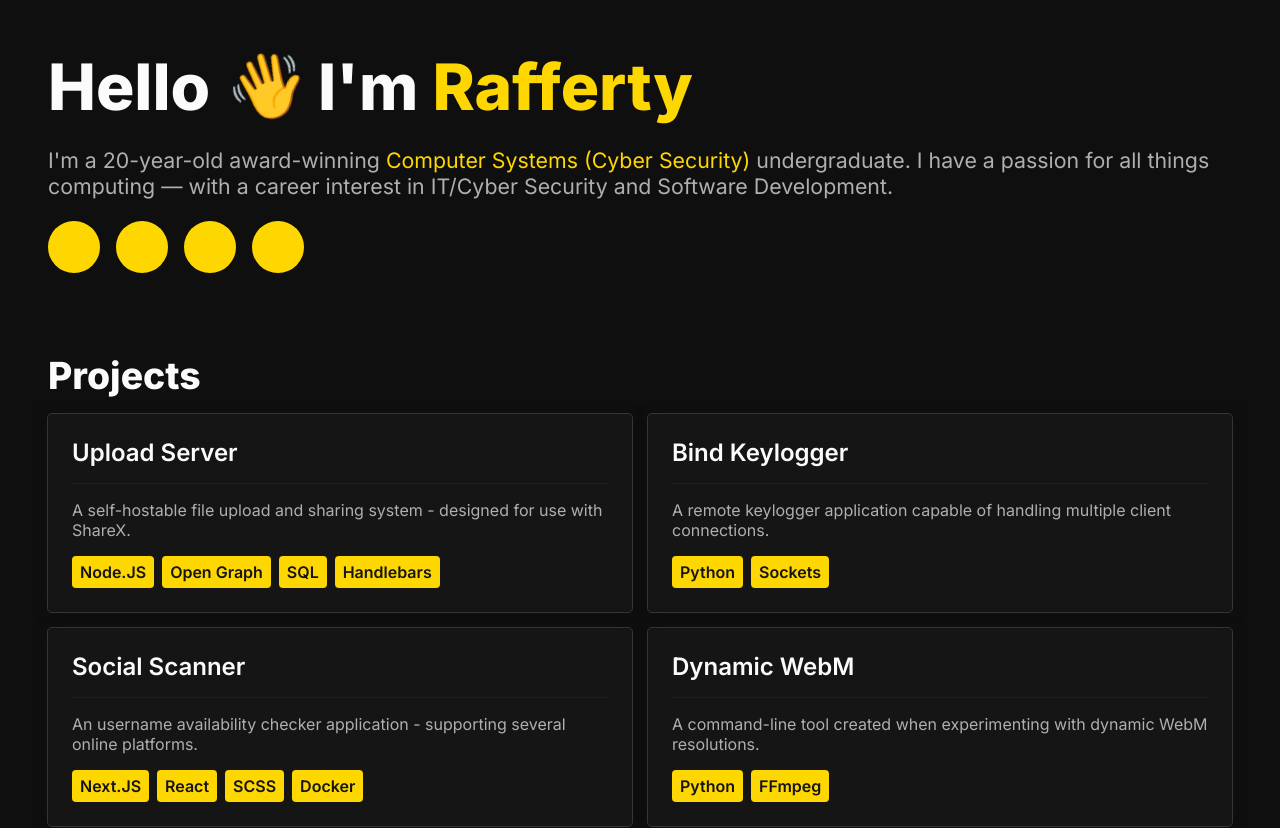
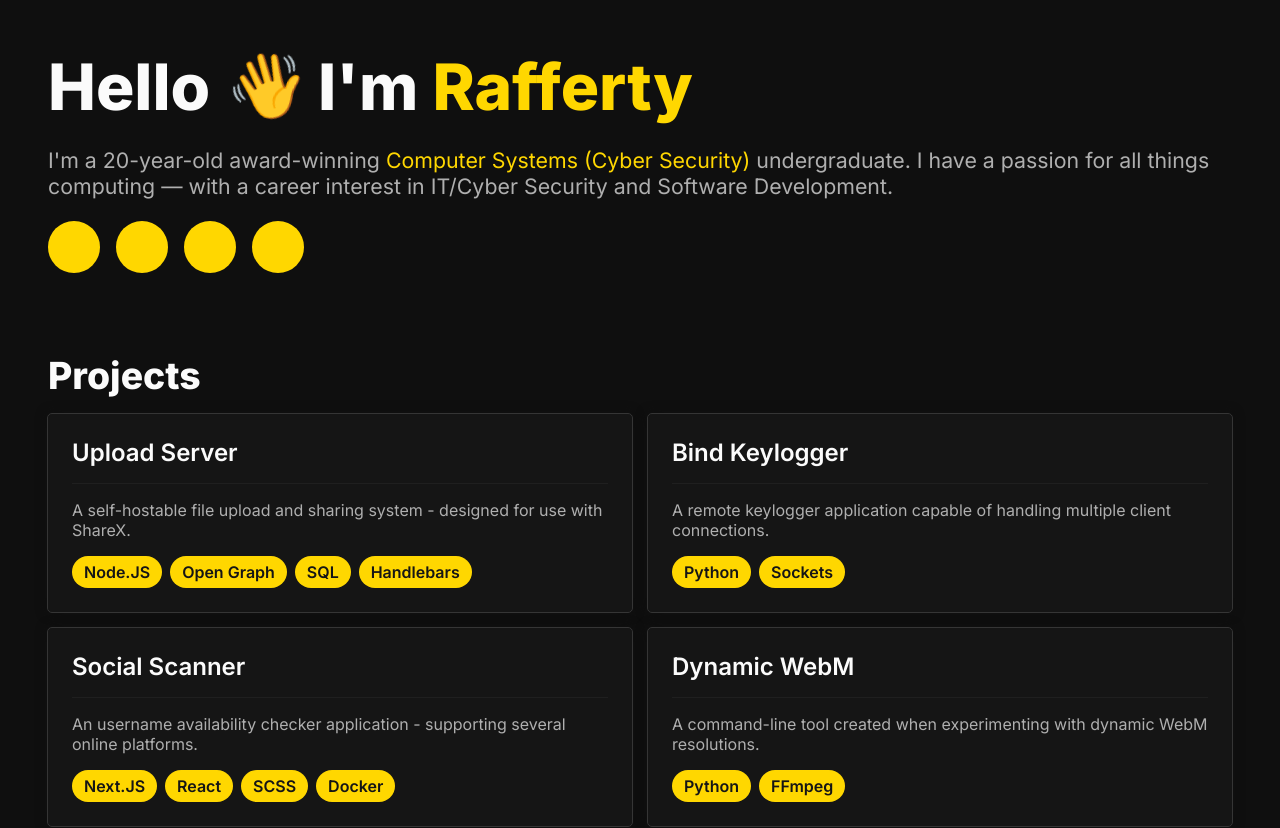
Before and after one commit to fwiko/raffsimms.com, a Next.js app: page / in a window 1280 px wide. Shown: the top 828 px of the page. Built offline with nearby package versions, Linux system fonts and the light colour scheme; some icons are missing.

Commit message:
Changed appearance of the Tag component

```diff
--- a/src/components/Tag/Tag.module.scss
+++ b/src/components/Tag/Tag.module.scss
@@ -1,8 +1,8 @@
 @import "../../styles/settings/colours";
 
 .tag {
-    padding: 0.5em;
-    border-radius: 0.25em;
+    padding: 0.5em 0.75em;
+    border-radius: 1em;
     color: $dark-colour-primary;
     background-color: $highlight-colour;
     line-height: 1;
```
